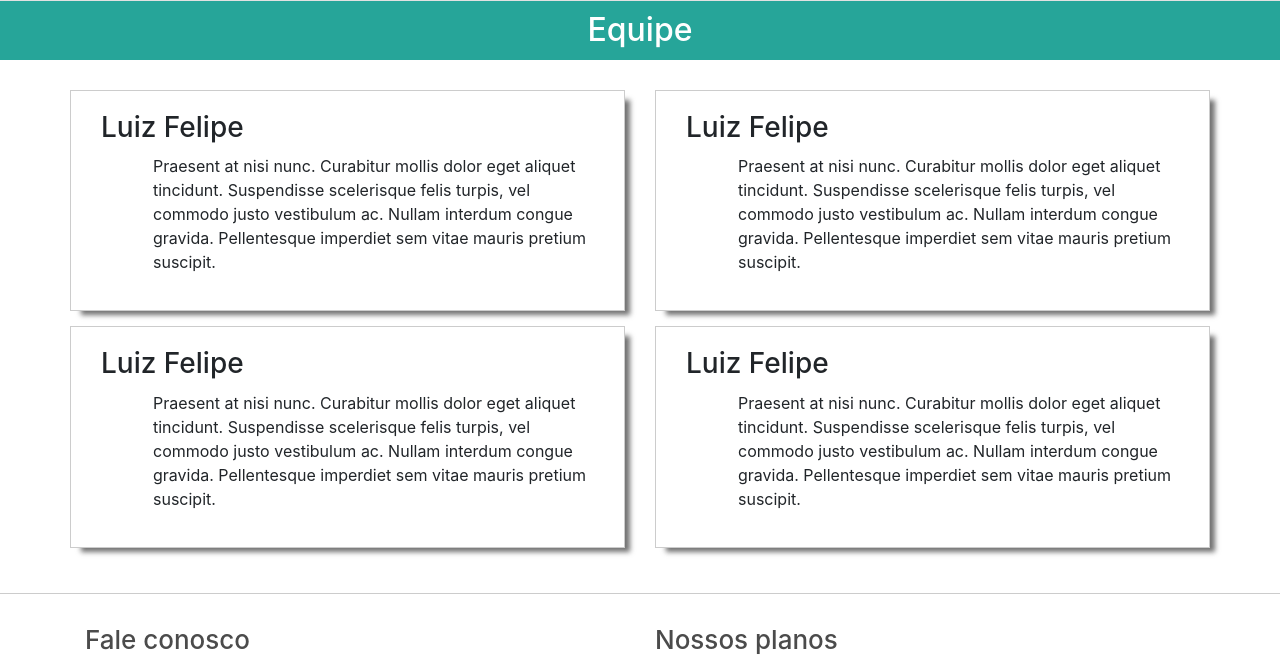
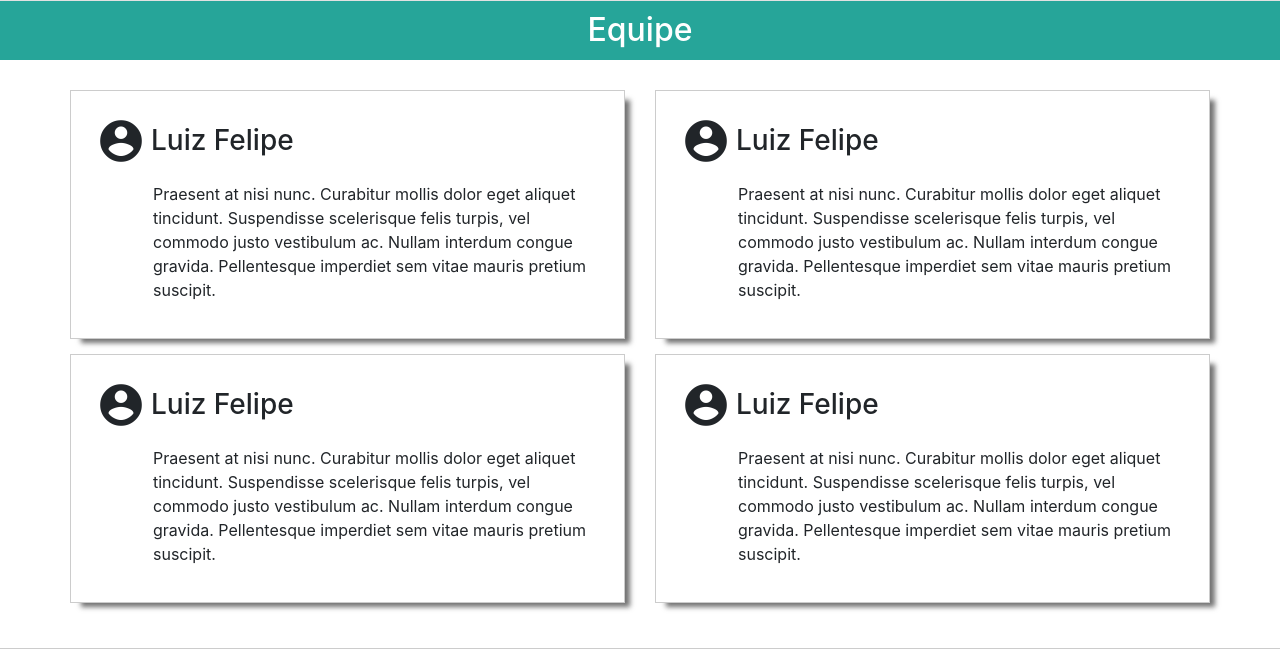
Before and after one commit to LuizFelipeGondim/cms-project, a PHP site: page / in a window 1280 px wide. Shown: the part 1363-2033 px from the top of the page. Run offline with PHP 8.4, Linux system fonts and the light colour scheme.

Commit message:
material icons setup added

```diff
--- a/cms/index.php
+++ b/cms/index.php
@@ -4,6 +4,9 @@
         <!-- Required meta tags -->
         <meta charset="utf-8">
         <meta name="viewport" content="width=device-width, initial-scale=1, shrink-to-fit=no">
+
+        <!-- Material Icons -->
+        <link href="https://fonts.googleapis.com/icon?family=Material+Icons" rel="stylesheet">
 
         <!-- Bootstrap CSS -->
         <link rel="stylesheet" href="https://stackpath.bootstrapcdn.com/bootstrap/4.5.2/css/bootstrap.min.css" integrity="sha384-JcKb8q3iqJ61gNV9KGb8thSsNjpSL0n8PARn9HuZOnIxN0hoP+VmmDGMN5t9UJ0Z" crossorigin="anonymous">
--- a/projeto/index.php
+++ b/projeto/index.php
@@ -4,6 +4,9 @@
     <!-- Required meta tags -->
     <meta charset="utf-8">
     <meta name="viewport" content="width=device-width, initial-scale=1, shrink-to-fit=no">
+
+    <!-- Material Icons -->
+    <link href="https://fonts.googleapis.com/icon?family=Material+Icons" rel="stylesheet">
 
     <!-- Bootstrap CSS -->
     <link rel="stylesheet" href="https://stackpath.bootstrapcdn.com/bootstrap/4.5.2/css/bootstrap.min.css" integrity="sha384-JcKb8q3iqJ61gNV9KGb8thSsNjpSL0n8PARn9HuZOnIxN0hoP+VmmDGMN5t9UJ0Z" crossorigin="anonymous">
@@ -124,7 +127,11 @@
                     <div class="col-md-6">
                         <div class="equipe-single">
                             <div class="col-md-12 equipe-top">
-                                <div class="user-picture"></div>
+                                <div class="user-picture">
+                                    <span class="material-icons icon-equipe">
+                                        account_circle
+                                    </span>
+                                </div>
                                 <h3>Luiz Felipe</h3>
                             </div>
                             <div class="col-md-12 content">
@@ -137,7 +144,11 @@
                     <div class="col-md-6">
                         <div class="equipe-single">
                             <div class="col-md-12 equipe-top">
-                                <div class="user-picture"></div>
+                                <div class="user-picture">
+                                    <span class="material-icons icon-equipe">
+                                        account_circle
+                                    </span>
+                                </div>
                                 <h3>Luiz Felipe</h3>
                             </div>
                             <div class="col-md-12 content">
@@ -150,7 +161,11 @@
                     <div class="col-md-6">
                         <div class="equipe-single">
                             <div class="col-md-12 equipe-top">
-                                <div class="user-picture"></div>
+                                <div class="user-picture">
+                                    <span class="material-icons icon-equipe">
+                                        account_circle
+                                    </span>
+                                </div>
                                 <h3>Luiz Felipe</h3>
                             </div>
                             <div class="col-md-12 content">
@@ -163,7 +178,11 @@
                     <div class="col-md-6">
                         <div class="equipe-single">
                             <div class="col-md-12 equipe-top">
-                                <div class="user-picture"></div>
+                                <div class="user-picture">
+                                    <span class="material-icons icon-equipe">
+                                        account_circle
+                                    </span>
+                                </div>
                                 <h3>Luiz Felipe</h3>
                             </div>
                             <div class="col-md-12 content">
```
